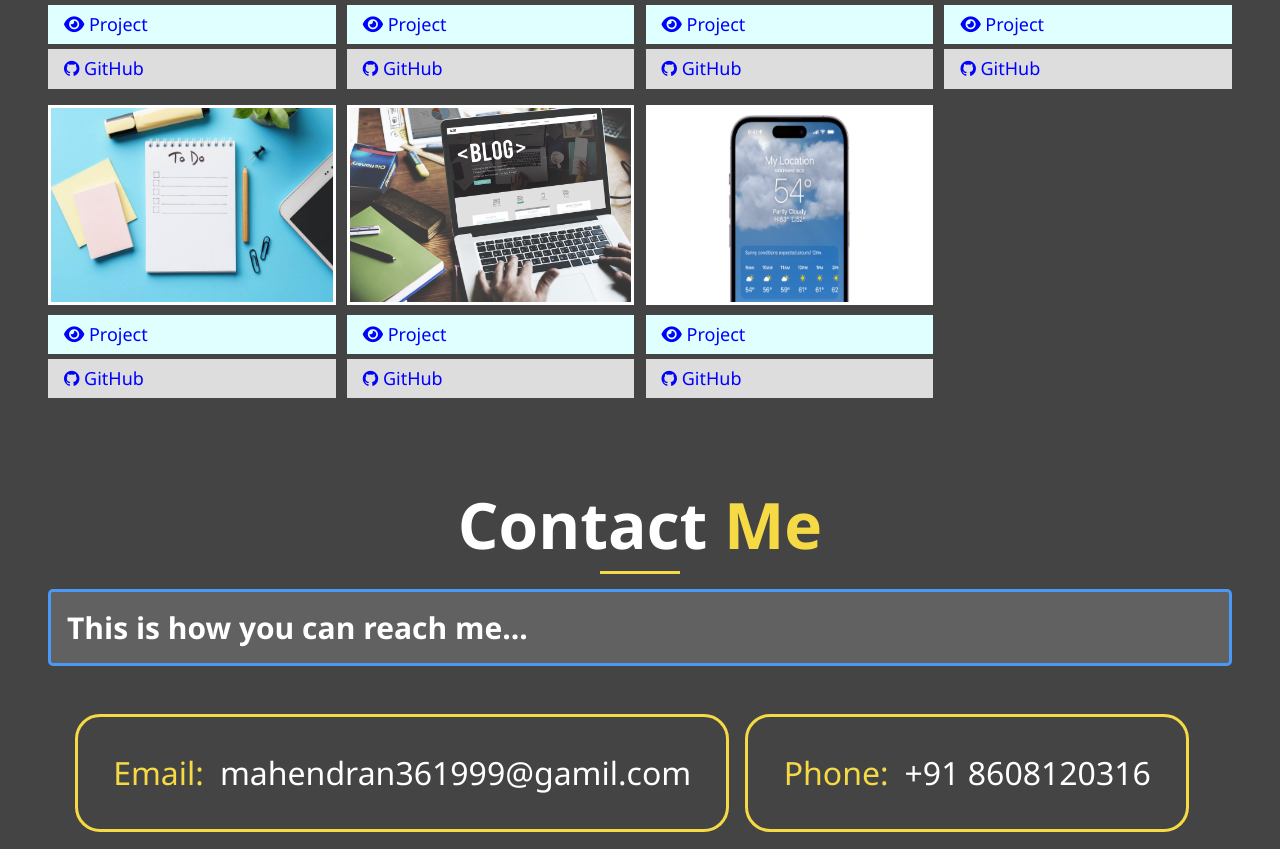
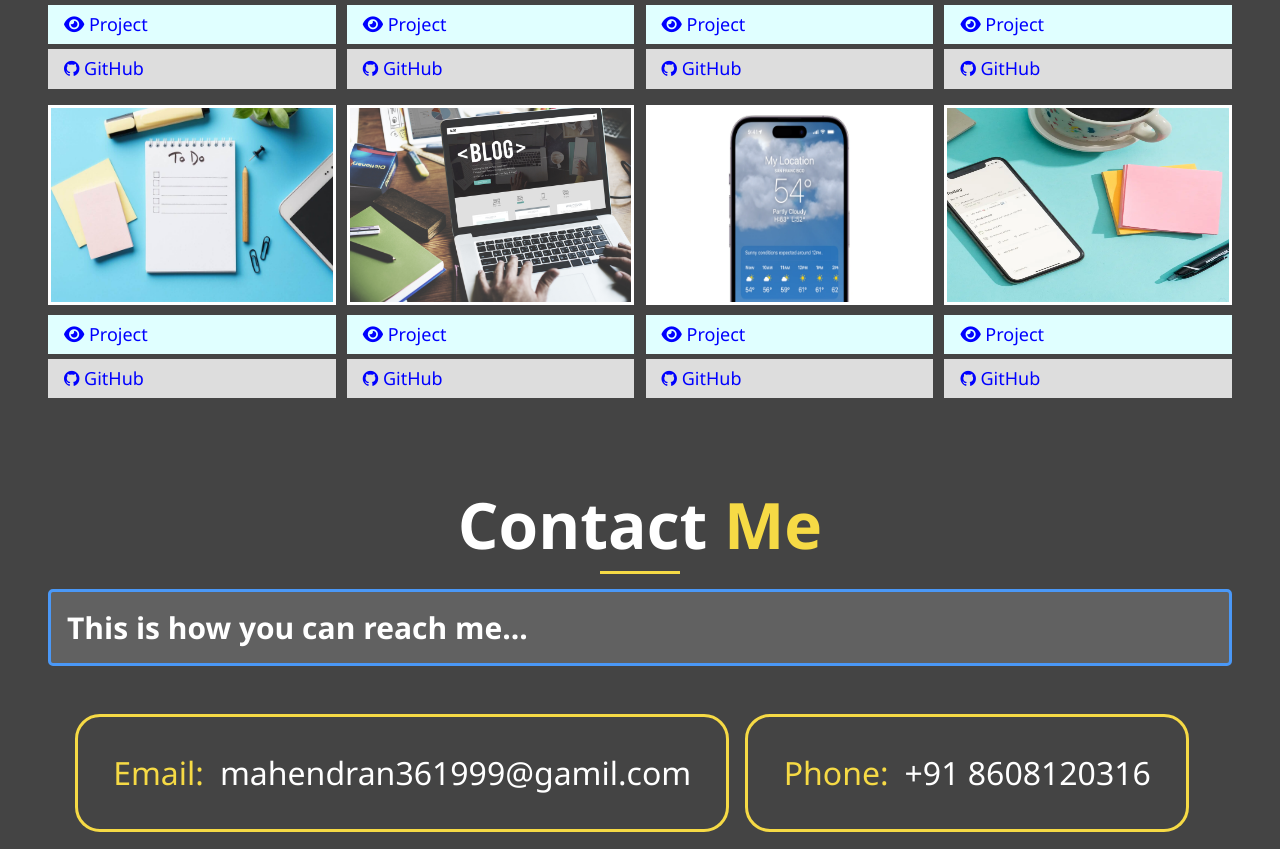
Before and after one commit to techmahendran/mahendran-m, a plain HTML site: page index.html in a window 1280 px wide. Shown: the part 2731-3580 px from the top of the page. Drawn offline with nearby package versions, Linux system fonts and the light colour scheme.

Commit message:
portfolio updated

```diff
--- a/index.html
+++ b/index.html
@@ -546,6 +546,33 @@
                   GitHub
                 </a>
               </div>
+              <div class="card reveal" data-name="Next_Js">
+                <div class="work-img">
+                  <a
+                    href="https://todo-app-orcin-two-73.vercel.app/"
+                    class="project-img"
+                    target="_blank"
+                  >
+                    <img src="Images/Work/todos-nextjs.webp" />
+                  </a>
+                </div>
+                <a
+                  href="https://todo-app-orcin-two-73.vercel.app/"
+                  class="project-show"
+                  target="_blank"
+                >
+                  <i class="fas fa-eye"></i>
+                  Project
+                </a>
+                <a
+                  href="https://github.com/techmahendran/todo-app"
+                  class="show-github"
+                  target="_blank"
+                >
+                  <i class="fa fa-github"></i>
+                  GitHub
+                </a>
+              </div>
             </div>
           </div>
         </div>
@@ -603,7 +630,7 @@
         storageBucket: "mahendran-portfolio-9f3fd.firebasestorage.app",
         messagingSenderId: "792437747223",
         appId: "1:792437747223:web:1ade82d04696059a6bf652",
-        measurementId: "G-RYZ4YN7MD4"
+        measurementId: "G-RYZ4YN7MD4",
       };
 
       // Initialize Firebase
```
Also changed, not shown: Images/Work/todos-nextjs.jpg (added), Images/Work/todos-nextjs.webp (added).
